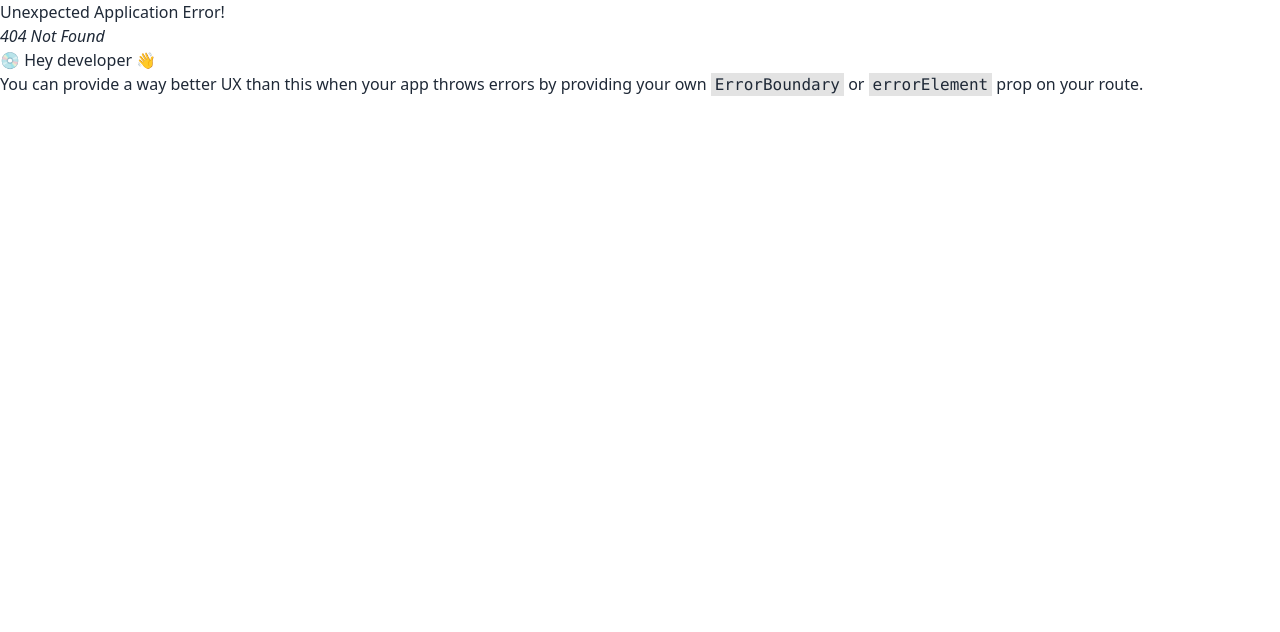
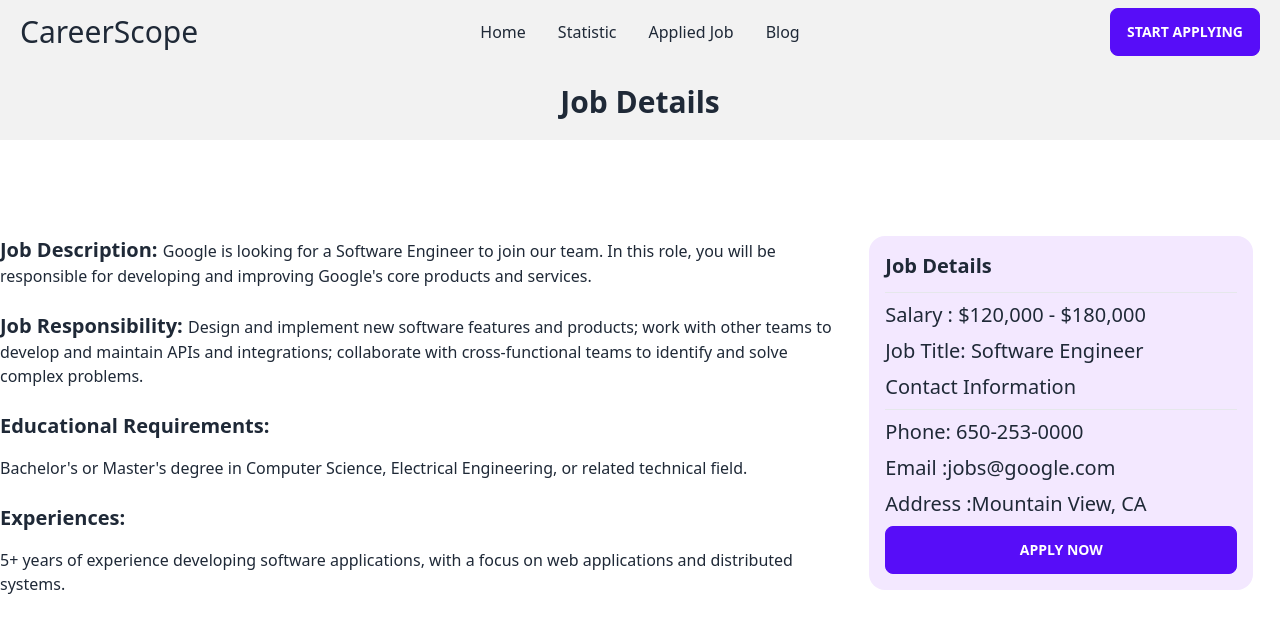
Before and after one commit to Amitsengupta332/Career-Hub, a React (Vite) app: page /jobdeails/1 in a window 1280 px wide. Before the commit this address had no page. Shown: the top 632 px of the page. Built offline with nearby package versions, Linux system fonts and the light colour scheme.

Commit message:
done view details

```diff
--- /dev/null
+++ b/src/component/JobDetails/JobDetails.jsx
@@ -0,0 +1,62 @@
+import React, { useEffect, useState } from 'react';
+import { useLoaderData, useParams } from 'react-router-dom';
+
+const JobDetails = () => {
+
+    // console.log(job);
+    const job = useParams();
+    const { id } = job;
+
+    const featureJOb = useLoaderData();
+
+    const [selectedJob, setSelected] = useState({})
+
+    useEffect(() => {
+        const selectJob = featureJOb.find(ele => (
+            ele.id == id
+        ))
+        setSelected(selectJob)
+    }, [featureJOb])
+
+    console.log(selectedJob)
+
+    const { jobTitle, jobDescription, jobResponsibilities, educationalRequirements, experienceRequirements, location, salaryRange, phone, email } = selectedJob;
+    // console.log(dynamic);
+    return (
+        <div>
+            <h2 className='text-center text-3xl font-bold bg-base-200 pb-5 pt-5'>Job Details</h2>
+            <div className='grid grid-cols-3 gap-6 mt-24'>
+                <div className='col-span-2'>
+                    <p className='pb-6'><span className='font-bold text-xl'>Job Description: </span> {jobDescription}</p>
+                    <p className='pb-6'><span className='font-bold text-xl'>Job Responsibility: </span>{jobResponsibilities}</p>
+                    <p className='font-bold text-xl pb-4'>Educational Requirements: </p>
+                    <p className='pb-6'>{educationalRequirements}</p>
+                    <p className='font-bold text-xl pb-4'>Experiences: </p>
+                    <p>{experienceRequirements}</p>
+                </div>
+                <div>
+                    <div className="card card-compact w-96 bg-purple-100 bg-opacity-100 ">
+                        <div className="card-body">
+                            <h2 className="card-title">Job Details</h2>
+                            <hr />
+                            <p className='text-xl'><span >Salary </span> : {salaryRange}</p>
+                            <p className='text-xl'><span >Job Title</span>: {jobTitle}</p>
+
+                            <h2 className='text-xl'>Contact Information</h2>
+                            <hr />
+                            <p className='text-xl'><span>Phone</span>: {phone}</p>
+                            <p className='text-xl'><span>Email :</span>{email}</p>
+                            <p className='text-xl'><span>Address :</span>{location}</p>
+
+                            <button className="btn btn-primary">Apply Now</button>
+
+                        </div>
+                    </div>
+
+                </div>
+            </div>
+        </div>
+    );
+};
+
+export default JobDetails;
--- a/src/component/JobFeature/JobFeature.jsx
+++ b/src/component/JobFeature/JobFeature.jsx
@@ -3,8 +3,9 @@
 import { MapPinIcon,CurrencyDollarIcon } from '@heroicons/react/24/solid'
 
 const JobFeature = ({ feature }) => {
-    const { companyLogo, companyName, location, salaryRange, fullTime, jobTitle, remote } = feature;
-    console.log(feature);
+    const { companyLogo, companyName, location, salaryRange, fullTime, jobTitle, remote,id } = feature;
+    // console.log(feature);
+
     return (
         <div className='pt-3 mt-3'>
             <div className="card lg:w-[90%] bg-base-100 border">
@@ -30,7 +31,7 @@
                         </div>
                     </div>
                     <div className="">
-                        <Link className="btn btn-primary">View Details</Link>
+                        <Link to={`/jobdeails/${id}`} className="btn btn-primary">View Details</Link>
                     </div>
                 </div>
             </div>
--- a/src/main.jsx
+++ b/src/main.jsx
@@ -10,6 +10,7 @@
 import Statistic from './component/Statistic/Statistic';
 import AppliedJob from './component/AppliedJob/AppliedJob';
 import Blog from './component/Blog/Blog';
+import JobDetails from './component/JobDetails/JobDetails';
 const router = createBrowserRouter([
   {
     path: '/',
@@ -18,7 +19,12 @@
       {
         path: '/',
         element: <Home></Home>,
-        loader: () => fetch('jobInfo.json')
+        loader: () => fetch('/jobInfo.json')
+      },
+      {
+        path:'jobdeails/:id',
+        element: <JobDetails></JobDetails>,
+        loader: ({params}) => fetch(`/jobInfo.json`)
       },
       {
         path:'statistic',
```
